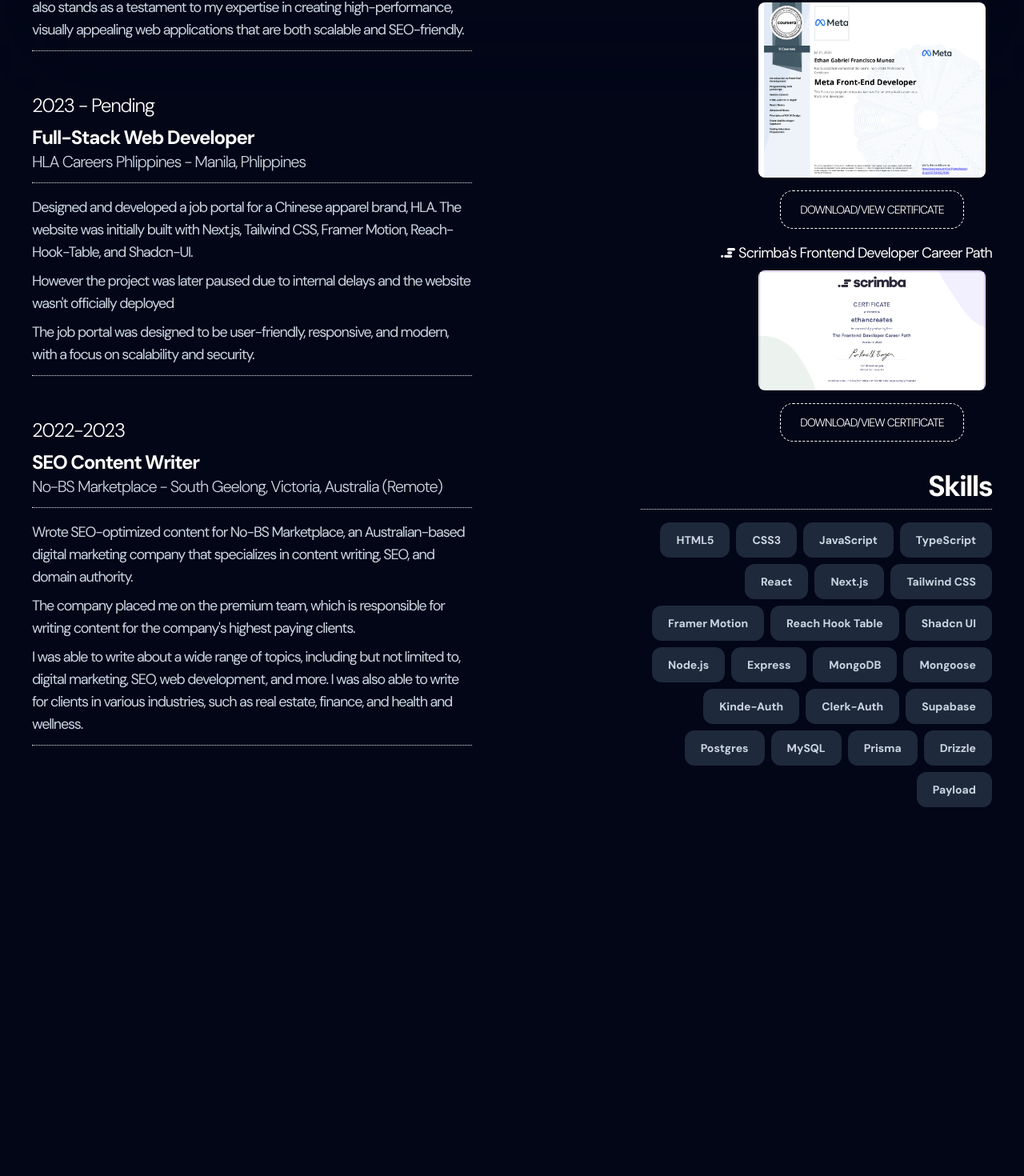
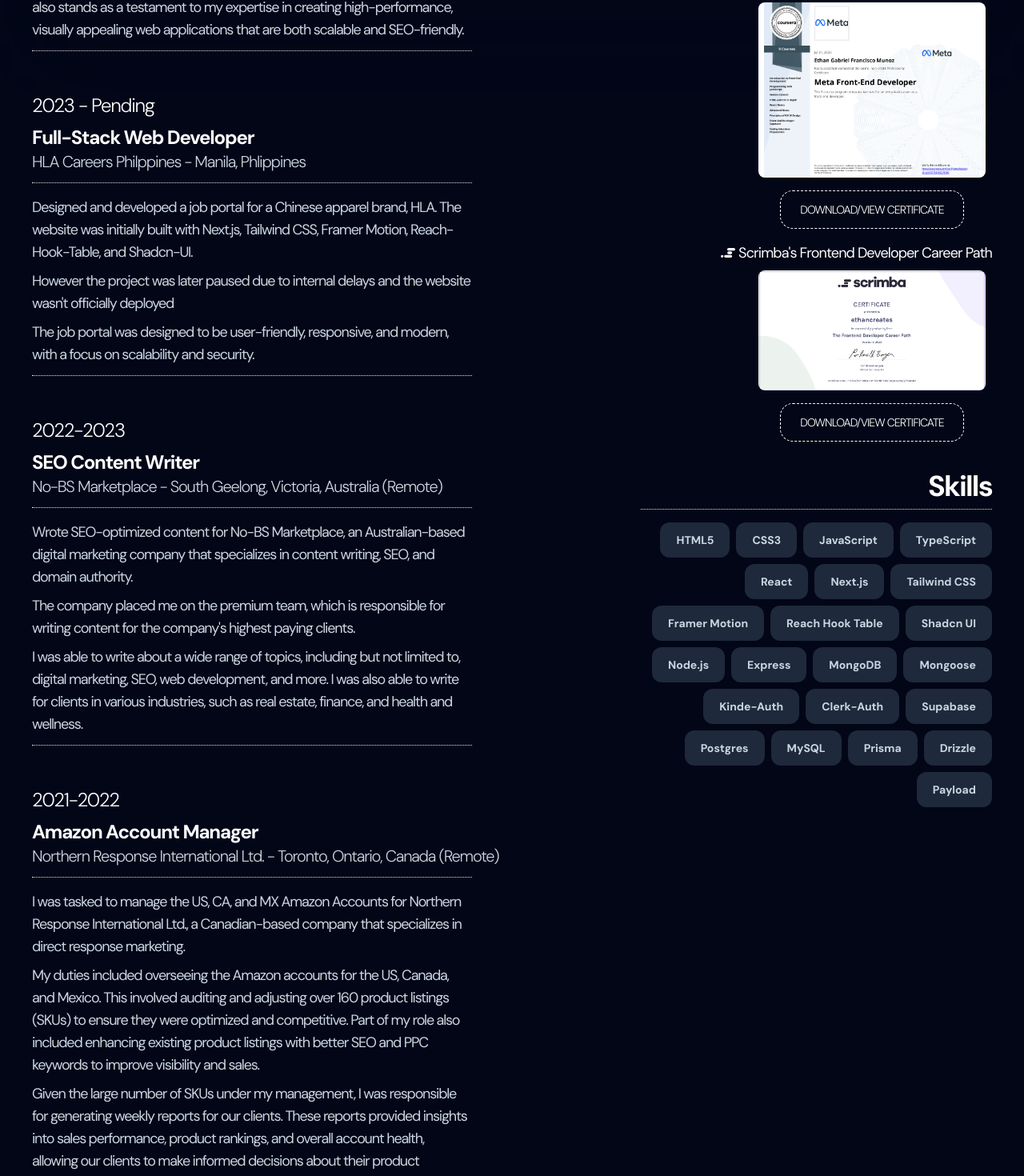
Before and after one commit to ethancreates/ethancreates-portfolio, a Next.js app: page /about in a window 1280 px wide. Shown: the part 687-2157 px from the top of the page at 80% size. Before the commit the page ends 1736 px from the top, so only its background shows below. Built offline with nearby package versions, Linux system fonts and the light colour scheme.

Commit message:
added Northern Response exp

```diff
--- a/src/app/about/page.tsx
+++ b/src/app/about/page.tsx
@@ -185,7 +185,7 @@
   {
     date: "2023 - Pending",
     position: "Full-Stack Web Developer",
-    company: "HLA Careers Phlippines",
+    company: "HLA Careers Philppines",
     location: "Manila, Phlippines",
     description: {
       first: `Designed and developed a job portal for a Chinese apparel brand, HLA. The website was initially built with Next.js, Tailwind CSS, Framer Motion, Reach-Hook-Table, and Shadcn-UI.`,
@@ -204,4 +204,15 @@
       third: `I was able to write about a wide range of topics, including but not limited to, digital marketing, SEO, web development, and more. I was also able to write for clients in various industries, such as real estate, finance, and health and wellness.`,
     },
   },
+  {
+    date: "2021-2022",
+    position: "Amazon Account Manager",
+    company: "Northern Response International Ltd.",
+    location: "Toronto, Ontario, Canada (Remote)",
+    description: {
+      first: `I was tasked to manage the US, CA, and MX Amazon Accounts for Northern Response International Ltd., a Canadian-based company that specializes in direct response marketing.`,
+      second: `My duties included overseeing the Amazon accounts for the US, Canada, and Mexico. This involved auditing and adjusting over 160 product listings (SKUs) to ensure they were optimized and competitive. Part of my role also included enhancing existing product listings with better SEO and PPC keywords to improve visibility and sales.`,
+      third: `Given the large number of SKUs under my management, I was responsible for generating weekly reports for our clients. These reports provided insights into sales performance, product rankings, and overall account health, allowing our clients to make informed decisions about their product strategies on Amazon.`,
+    },
+  },
 ];
```
